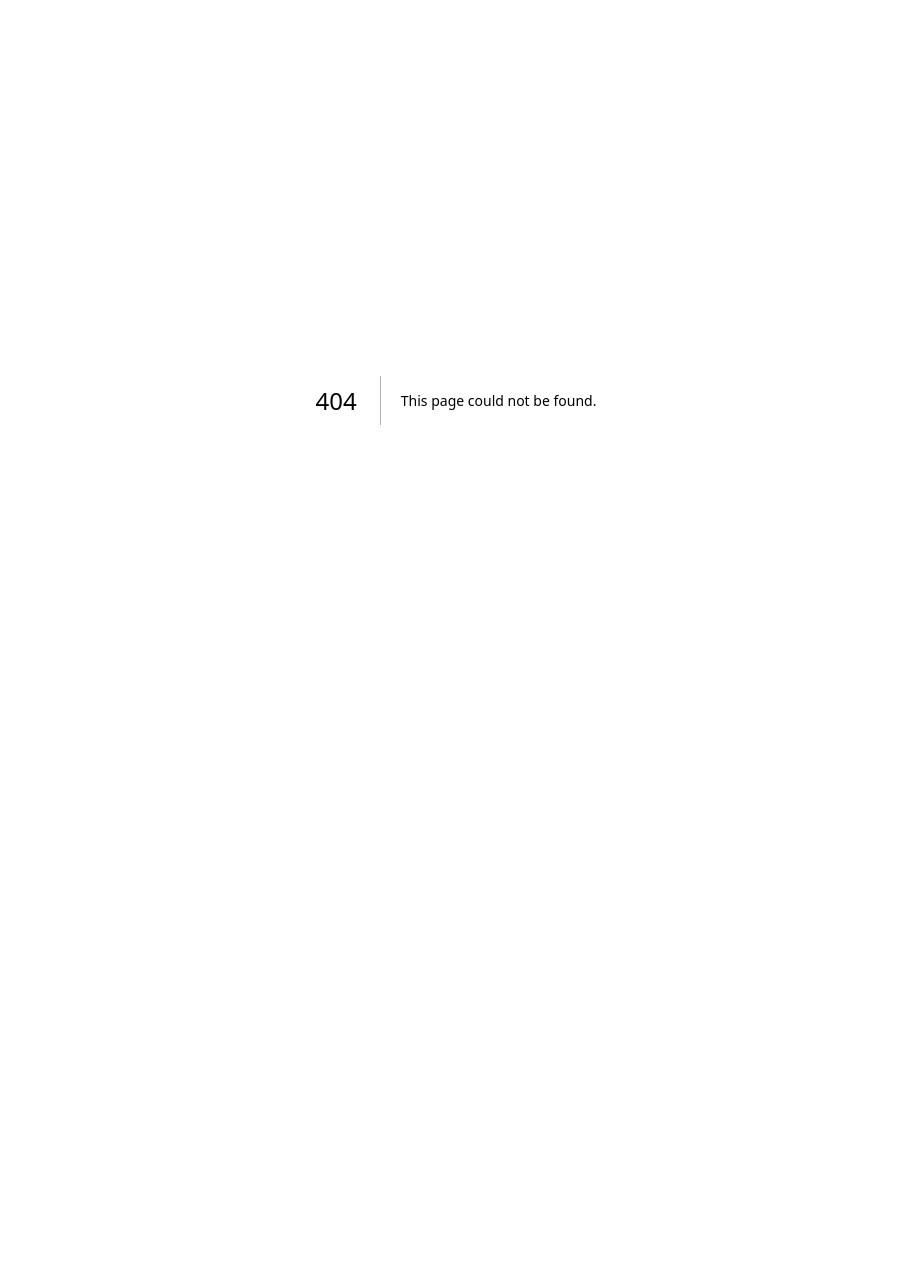
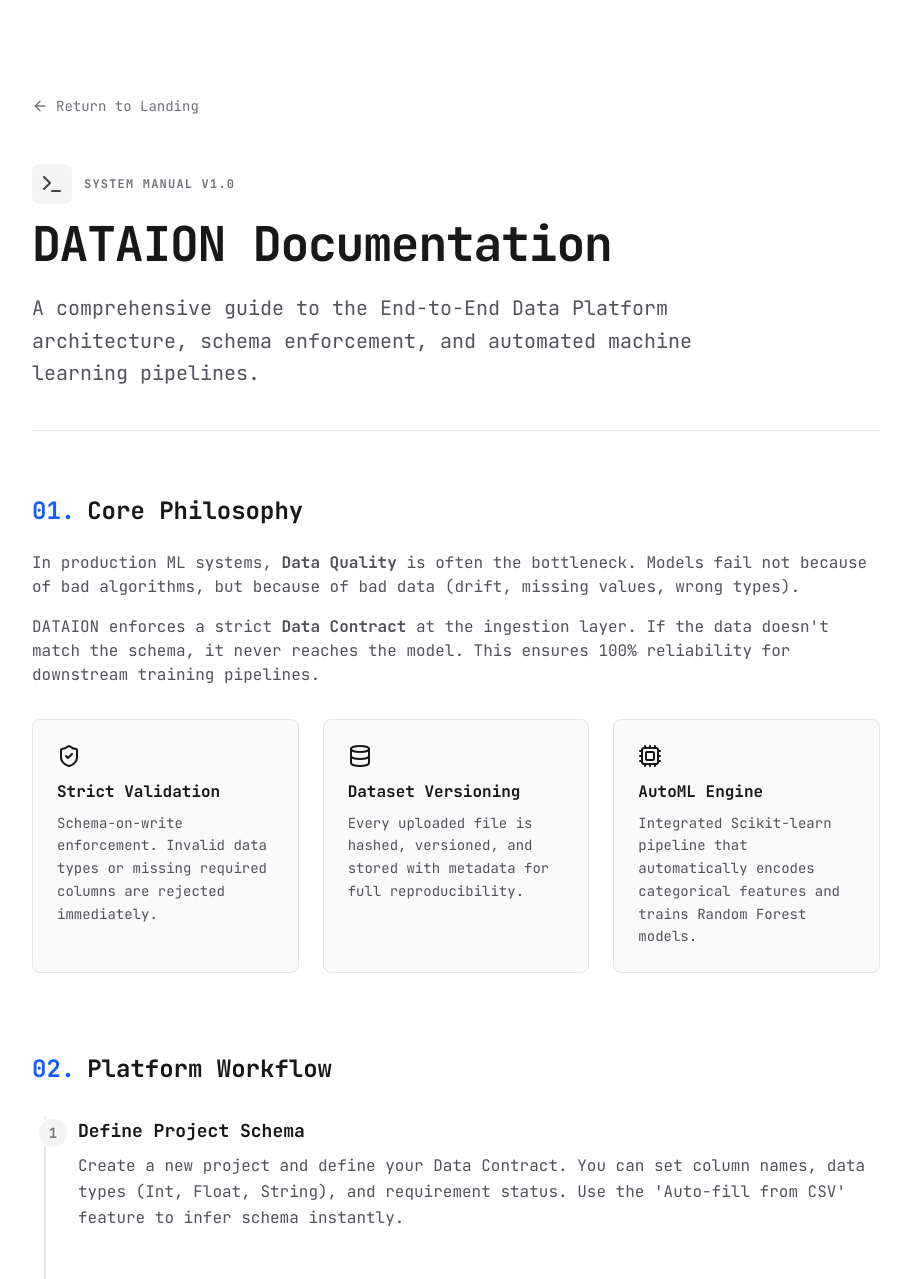
Before and after one commit to bestoism/dataion, a Next.js app in the folder frontend/: page /docs in a window 1280 px wide. Before the commit this address had no page. Shown: the top 1279 px of the page, without its empty margins (184-1095 px from the left). Before the commit the page ends 800 px from the top, so only its background shows below. Built offline with nearby package versions, Linux system fonts and the light colour scheme.

Commit message:
feat(docs): add technical documentation page and link from landing

```diff
--- a/frontend/app/dashboard/[id]/page.tsx
+++ b/frontend/app/dashboard/[id]/page.tsx
@@ -292,7 +292,7 @@ export default function ProjectDetail({
 
             <button
                 onClick={() => setIsDeleteModalOpen(true)}
-                className="flex items-center gap-2 text-xs font-medium text-red-600 hover:text-red-700 bg-red-50 dark:bg-red-900/10 px-3 py-2 rounded border border-red-200 dark:border-red-900/30 transition hover:shadow-sm"
+                className="cursor-pointer flex items-center gap-2 text-xs font-medium text-red-600 hover:text-red-700 bg-red-50 dark:bg-red-900/10 px-3 py-2 rounded border border-red-200 dark:border-red-900/30 transition hover:shadow-sm"
             >
                 <Trash2 size={14} /> Delete Project
             </button>
@@ -330,7 +330,7 @@ export default function ProjectDetail({
                 </h3>
 
                 {!isEditing ? (
-                    <button onClick={() => setIsEditing(true)} className="text-zinc-500 hover:text-blue-500 transition" title="Edit Schema">
+                    <button onClick={() => setIsEditing(true)} className="text-zinc-500 cursor-pointer hover:text-blue-500 transition" title="Edit Schema">
                         <Pencil size={14} />
                     </button>
                 ) : (
@@ -570,7 +570,7 @@ export default function ProjectDetail({
                             <div className="flex justify-end">
                                 <Link href={`/dashboard/${projectId}/dataset/${ds.id}`}>
                                 <button className="
-                                    flex items-center gap-1.5
+                                    flex items-center gap-1.5 cursor-pointer
                                     text-xs font-medium
                                     text-blue-600 dark:text-blue-400
                                     border border-blue-200 dark:border-blue-900/30
--- /dev/null
+++ b/frontend/app/docs/page.tsx
@@ -0,0 +1,171 @@
+import Link from "next/link";
+import { ArrowLeft, Terminal, Database, Cpu, ShieldCheck, FileJson, Layers } from "lucide-react";
+
+export default function Documentation() {
+  return (
+    <div className="min-h-screen bg-white dark:bg-[#09090b] text-zinc-900 dark:text-zinc-200 font-mono transition-colors duration-300">
+
+      {/* Container Utama - Padding lega di atas (py-24) */}
+      <div className="max-w-4xl mx-auto px-6 py-24">
+
+        {/* Navigasi Balik */}
+        <Link
+          href="/"
+          className="inline-flex items-center text-zinc-500 hover:text-black dark:hover:text-white mb-12 transition-colors text-sm group"
+        >
+          <ArrowLeft size={16} className="mr-2 group-hover:-translate-x-1 transition-transform" />
+          Return to Landing
+        </Link>
+
+        {/* Header Dokumen */}
+        <div className="mb-16 border-b border-zinc-200 dark:border-zinc-800 pb-10">
+          <div className="flex items-center gap-3 mb-4">
+            <div className="p-2 bg-zinc-100 dark:bg-zinc-800 rounded-lg">
+               <Terminal size={24} className="text-zinc-700 dark:text-zinc-300" />
+            </div>
+            <span className="text-xs font-bold uppercase tracking-widest text-zinc-500">System Manual v1.0</span>
+          </div>
+          <h1 className="text-4xl md:text-5xl font-bold mb-6 text-zinc-900 dark:text-white tracking-tight">
+            DATAION Documentation
+          </h1>
+          <p className="text-xl text-zinc-600 dark:text-zinc-400 leading-relaxed max-w-2xl">
+            A comprehensive guide to the End-to-End Data Platform architecture, schema enforcement, and automated machine learning pipelines.
+          </p>
+        </div>
+
+        {/* Konten Utama */}
+        <div className="space-y-20">
+
+          {/* SECTION 1: INTRODUCTION */}
+          <section>
+            <h2 className="text-2xl font-bold mb-6 flex items-center gap-3">
+              <span className="text-blue-600 dark:text-blue-400">01.</span> Core Philosophy
+            </h2>
+            <div className="prose dark:prose-invert max-w-none text-zinc-600 dark:text-zinc-400 space-y-4">
+              <p>
+                In production ML systems, <strong>Data Quality</strong> is often the bottleneck. Models fail not because of bad algorithms, but because of bad data (drift, missing values, wrong types).
+              </p>
+              <p>
+                DATAION enforces a strict <strong>Data Contract</strong> at the ingestion layer. If the data doesn't match the schema, it never reaches the model. This ensures 100% reliability for downstream training pipelines.
+              </p>
+            </div>
+
+            <div className="mt-8 grid grid-cols-1 md:grid-cols-3 gap-6">
+              <FeatureCard
+                icon={<ShieldCheck />}
+                title="Strict Validation"
+                desc="Schema-on-write enforcement. Invalid data types or missing required columns are rejected immediately."
+              />
+              <FeatureCard
+                icon={<Database />}
+                title="Dataset Versioning"
+                desc="Every uploaded file is hashed, versioned, and stored with metadata for full reproducibility."
+              />
+              <FeatureCard
+                icon={<Cpu />}
+                title="AutoML Engine"
+                desc="Integrated Scikit-learn pipeline that automatically encodes categorical features and trains Random Forest models."
+              />
+            </div>
+          </section>
+
+          {/* SECTION 2: WORKFLOW */}
+          <section>
+            <h2 className="text-2xl font-bold mb-8 flex items-center gap-3">
+              <span className="text-blue-600 dark:text-blue-400">02.</span> Platform Workflow
+            </h2>
+
+            <div className="relative border-l-2 border-zinc-200 dark:border-zinc-800 ml-3 space-y-12">
+
+              <StepItem
+                number="1"
+                title="Define Project Schema"
+                content="Create a new project and define your Data Contract. You can set column names, data types (Int, Float, String), and requirement status. Use the 'Auto-fill from CSV' feature to infer schema instantly."
+              />
+
+              <StepItem
+                number="2"
+                title="Ingest & Validate"
+                content="Upload your raw CSV dataset. The backend engine validates every single row against the schema. If even one required field is missing, the upload is flagged as Invalid."
+              />
+
+              <StepItem
+                number="3"
+                title="EDA & Exploration"
+                content="Visualize column distributions, detect missing values, and inspect sample data to understand your dataset health before training."
+              />
+
+              <StepItem
+                number="4"
+                title="Train & Deploy"
+                content="One-click training using the AutoML engine. The system handles preprocessing (Imputation, One-Hot Encoding) and training. Finally, download the serialized model (.joblib) for production use."
+              />
+
+            </div>
+          </section>
+
+          {/* SECTION 3: API REFERENCE */}
+          <section>
+            <h2 className="text-2xl font-bold mb-6 flex items-center gap-3">
+              <span className="text-blue-600 dark:text-blue-400">03.</span> API Architecture
+            </h2>
+            <p className="text-zinc-600 dark:text-zinc-400 mb-6">
+              The platform is built on a high-performance <strong>FastAPI</strong> backend. Below are the core endpoints exposed by the service.
+            </p>
+
+            <div className="space-y-4">
+              <Endpoint method="GET" path="/projects/" desc="List all active data contracts." />
+              <Endpoint method="POST" path="/data/validate/{id}" desc="Upload CSV and run schema validation logic." />
+              <Endpoint method="POST" path="/models/train/{id}" desc="Trigger AutoML pipeline on validated data." />
+              <Endpoint method="GET" path="/datasets/{id}/stats" desc="Compute statistical distribution (EDA) for visualization." />
+            </div>
+          </section>
+
+        </div>
+
+        {/* Footer Kecil */}
+        <div className="mt-24 pt-8 border-t border-zinc-200 dark:border-zinc-800 text-center text-xs text-zinc-500 uppercase tracking-widest">
+          DATAION Platform • Built with Next.js & Python
+        </div>
+
+      </div>
+    </div>
+  );
+}
+
+// --- Komponen Kecil untuk Kerapian ---
+
+function FeatureCard({ icon, title, desc }: { icon: any, title: string, desc: string }) {
+  return (
+    <div className="p-6 border border-zinc-200 dark:border-zinc-800 rounded-lg bg-zinc-50 dark:bg-zinc-900/50">
+      <div className="text-zinc-900 dark:text-white mb-3">{icon}</div>
+      <h3 className="font-bold text-zinc-900 dark:text-zinc-200 mb-2">{title}</h3>
+      <p className="text-sm text-zinc-600 dark:text-zinc-400 leading-relaxed">{desc}</p>
+    </div>
+  )
+}
+
+function StepItem({ number, title, content }: { number: string, title: string, content: string }) {
+  return (
+    <div className="ml-8 relative">
+      <div className="absolute -left-[41px] top-0 flex h-8 w-8 items-center justify-center rounded-full bg-zinc-100 dark:bg-zinc-800 border-2 border-white dark:border-[#09090b] text-sm font-bold text-zinc-500">
+        {number}
+      </div>
+      <h3 className="text-lg font-bold text-zinc-900 dark:text-white mb-2">{title}</h3>
+      <p className="text-zinc-600 dark:text-zinc-400 leading-relaxed">{content}</p>
+    </div>
+  )
+}
+
+function Endpoint({ method, path, desc }: { method: string, path: string, desc: string }) {
+  const color = method === "GET" ? "text-blue-500" : method === "POST" ? "text-green-500" : "text-orange-500";
+  return (
+    <div className="flex flex-col md:flex-row md:items-center justify-between p-4 border border-zinc-200 dark:border-zinc-800 rounded bg-zinc-50 dark:bg-zinc-900/30 font-mono text-sm">
+      <div className="flex items-center gap-3 mb-2 md:mb-0">
+        <span className={`font-bold ${color}`}>{method}</span>
+        <span className="text-zinc-700 dark:text-zinc-300">{path}</span>
+      </div>
+      <span className="text-zinc-500 text-xs md:text-sm">{desc}</span>
+    </div>
+  )
+}
--- a/frontend/app/page.tsx
+++ b/frontend/app/page.tsx
@@ -35,9 +35,11 @@ export default function Home() {
             </button>
           </Link>
 
-          <a href="#" className="h-12 px-8 flex items-center justify-center rounded border border-zinc-300 dark:border-zinc-800 text-zinc-600 dark:text-zinc-400 hover:text-black dark:hover:text-white hover:border-zinc-400 dark:hover:border-zinc-600 transition-all duration-200 text-sm cursor-pointer">
-            Documentation
-          </a>
+          <Link href="/docs">
+            <button className="h-12 px-8 flex items-center justify-center rounded border border-zinc-300 dark:border-zinc-800 text-zinc-600 dark:text-zinc-400 hover:text-black dark:hover:text-white hover:border-zinc-400 dark:hover:border-zinc-600 transition-all duration-200 text-sm cursor-pointer">
+              Documentation
+            </button>
+          </Link>
         </div>
       </div>
 
```
Also changed, not shown: 1 other file (tests, documents, lock files or other folders).
